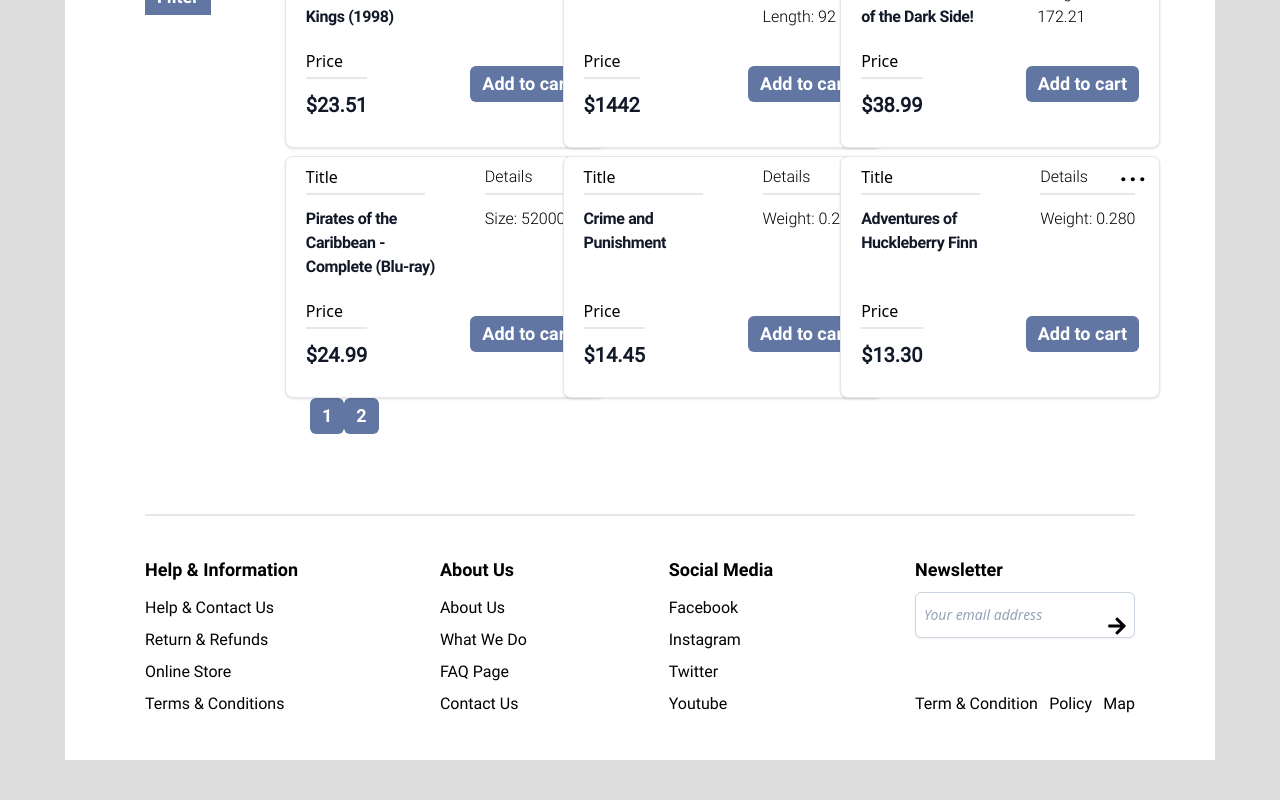
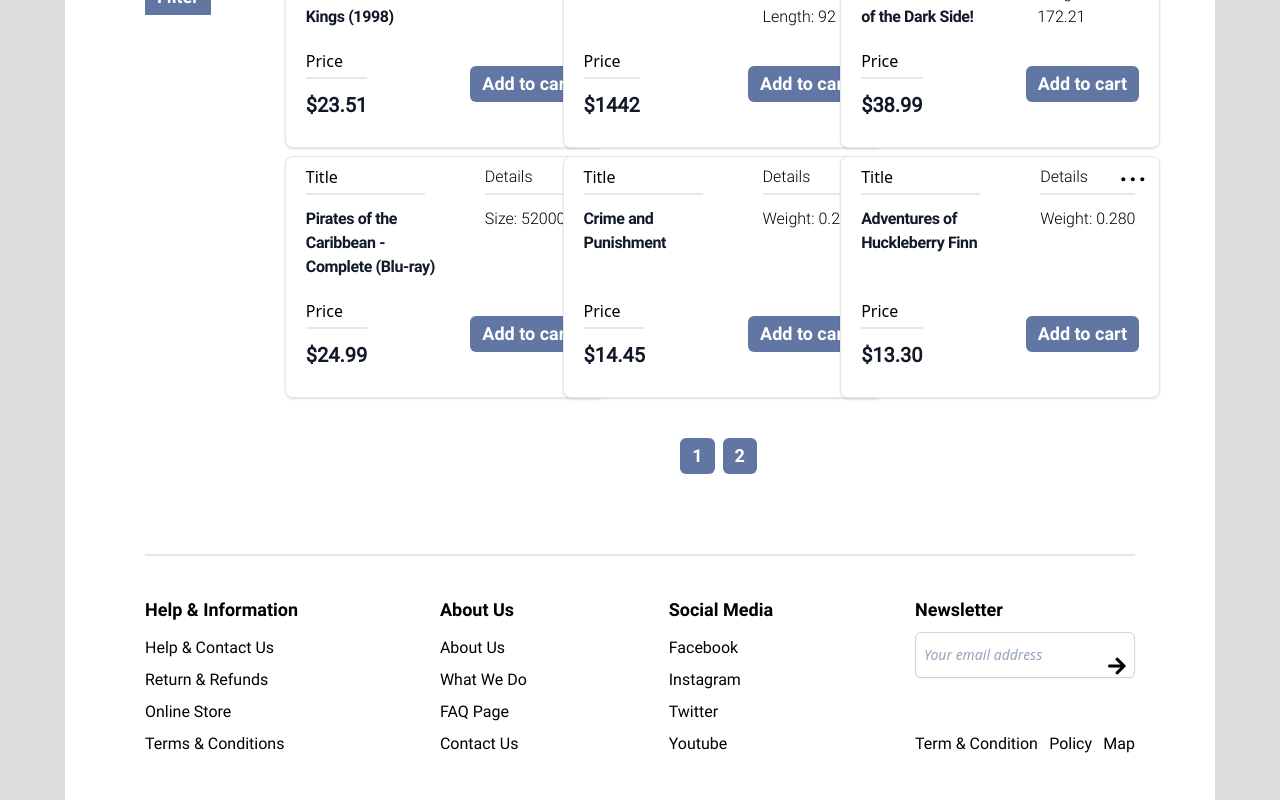
Before and after one commit to GBreg19/mint-store, a React (Create React App) app: page /#/products in a window 1280 px wide. Shown: the part 907-1707 px from the top of the page. Before the commit the page ends 1667 px from the top, so only its background shows below. Built offline with nearby package versions, Linux system fonts and the light colour scheme; data requests are answered from the project's data file.

Commit message:
pagination fixed

```diff
--- a/db.json
+++ b/db.json
@@ -164,7 +164,7 @@
     },
     {
       "sku": "OP12523",
-      "name": "Danya B. Fabric 5-Drawer Storage Dresser Chest with Steel Frame and Caster Wheels",
+      "name": "Danya B. Fabric 5-Drawer Storage Dresser Chest",
       "price": "602",
       "image": "",
       "typeSwitcher": "furniture",
--- a/src/components/Pages/Products.js
+++ b/src/components/Pages/Products.js
@@ -12,8 +12,7 @@
 
 const Products = () => {
   const [searchQuery, setSearchQuery] = useState("");
-  // const [currPage, setCurrPage] = useState(1);
-  const { currPage, postsPerPage, lastPostIndex, firstPostIndex } =
+  const { setCurrPage, currPage, postsPerPage, lastPostIndex, firstPostIndex } =
     usePagination();
 
   const {
@@ -41,7 +40,7 @@
     setSearchQuery(value);
   };
 
-  console.log(products.slice(firstPostIndex, lastPostIndex));
+  console.log(currPage);
 
   if (error) {
     return (
@@ -210,7 +209,7 @@
                   );
                 })}
             </ul>
-            <Pagination />
+            <Pagination setCurrPage={setCurrPage} />
           </div>
         </div>
       </Container>
--- a/src/components/Products/Pagination.js
+++ b/src/components/Products/Pagination.js
@@ -2,14 +2,14 @@
 import usePagination from "../../hooks/usePagination";
 import Button from "../UI/Button";
 
-const Pagination = () => {
-  const { setCurrPage, pages } = usePagination();
+const Pagination = ({setCurrPage}) => {
+  const { pages } = usePagination();
 
   return (
-    <div>
+    <div className="w-1/2 m-auto pt-10 text-center">
       {pages.map((page, index) => {
         return (
-          <Button key={index} onClick={() => setCurrPage(page)}>
+          <Button key={index} onClick={() => setCurrPage(page)} className='mr-2'>
             {page}
           </Button>
         );
```
